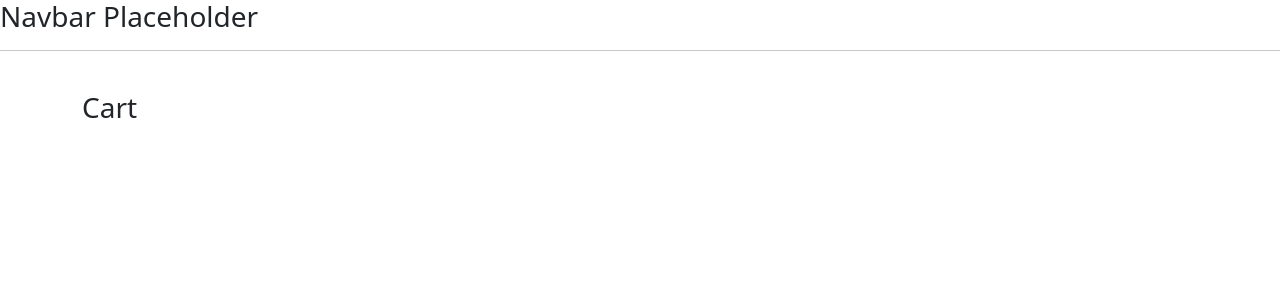
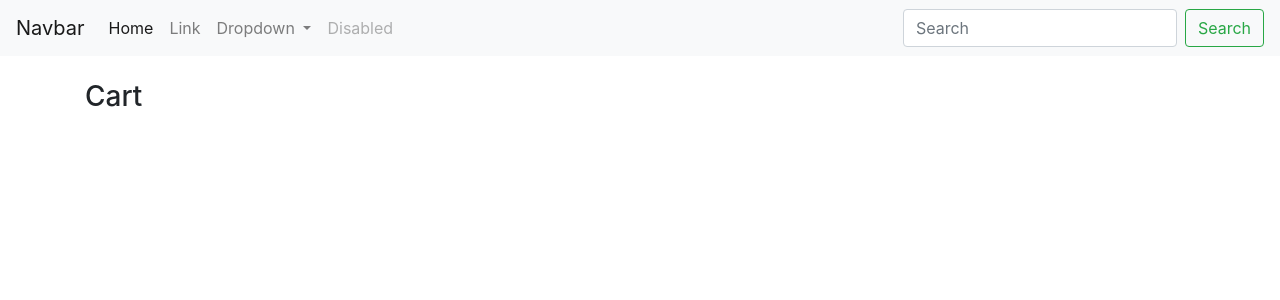
Before and after one commit to TangTuTy/KhenWTang, a Django app: page /cart/ in a window 1280 px wide. Shown: the top 300 px of the page. Run offline with Django 4.2, Linux system fonts and the light colour scheme; some libraries are stand-ins or nearby versions.

Commit message:
create navbar

```diff
--- a/Project100/store/templates/store/main.html
+++ b/Project100/store/templates/store/main.html
@@ -1,18 +1,53 @@
 <!DOCTYPE html>
 {% load static %}
-<html lang="en">
+<html>
 <head>
 	<title>Ecom</title>
+
 	<meta name="viewport" content="width=device-width, initial-scale=1, maximum-scale=1, minimum-scale=1" />
 
-    <link href="https://cdn.jsdelivr.net/npm/bootstrap@5.2.0/dist/css/bootstrap.min.css" rel="stylesheet" integrity="sha384-gH2yIJqKdNHPEq0n4Mqa/HGKIhSkIHeL5AyhkYV8i59U5AR6csBvApHHNl/vI1Bx" crossorigin="anonymous">
+	<link rel="stylesheet" href="https://stackpath.bootstrapcdn.com/bootstrap/4.4.1/css/bootstrap.min.css" integrity="sha384-Vkoo8x4CGsO3+Hhxv8T/Q5PaXtkKtu6ug5TOeNV6gBiFeWPGFN9MuhOf23Q9Ifjh" crossorigin="anonymous">
 
 	<link rel="stylesheet" type="text/css" href="{% static 'css/main.css' %}">
+
 </head>
 <body>
 
-    <h3>Navbar Placeholder</h3>
-    <hr>
+	<nav class="navbar navbar-expand-lg navbar-light bg-light">
+	  <a class="navbar-brand" href="#">Navbar</a>
+	  <button class="navbar-toggler" type="button" data-toggle="collapse" data-target="#navbarSupportedContent" aria-controls="navbarSupportedContent" aria-expanded="false" aria-label="Toggle navigation">
+	    <span class="navbar-toggler-icon"></span>
+	  </button>
+
+	  <div class="collapse navbar-collapse" id="navbarSupportedContent">
+	    <ul class="navbar-nav mr-auto">
+	      <li class="nav-item active">
+	        <a class="nav-link" href="#">Home <span class="sr-only">(current)</span></a>
+	      </li>
+	      <li class="nav-item">
+	        <a class="nav-link" href="#">Link</a>
+	      </li>
+	      <li class="nav-item dropdown">
+	        <a class="nav-link dropdown-toggle" href="#" id="navbarDropdown" role="button" data-toggle="dropdown" aria-haspopup="true" aria-expanded="false">
+	          Dropdown
+	        </a>
+	        <div class="dropdown-menu" aria-labelledby="navbarDropdown">
+	          <a class="dropdown-item" href="#">Action</a>
+	          <a class="dropdown-item" href="#">Another action</a>
+	          <div class="dropdown-divider"></div>
+	          <a class="dropdown-item" href="#">Something else here</a>
+	        </div>
+	      </li>
+	      <li class="nav-item">
+	        <a class="nav-link disabled" href="#">Disabled</a>
+	      </li>
+	    </ul>
+	    <form class="form-inline my-2 my-lg-0">
+	      <input class="form-control mr-sm-2" type="search" placeholder="Search" aria-label="Search">
+	      <button class="btn btn-outline-success my-2 my-sm-0" type="submit">Search</button>
+	    </form>
+	  </div>
+	</nav>
 
      <div class="container">
             <br>
@@ -23,7 +58,6 @@
          </div>
 
 
-
 	<script src="https://code.jquery.com/jquery-3.4.1.slim.min.js" integrity="sha384-J6qa4849blE2+poT4WnyKhv5vZF5SrPo0iEjwBvKU7imGFAV0wwj1yYfoRSJoZ+n" crossorigin="anonymous"></script>
 
 	<script src="https://cdn.jsdelivr.net/npm/popper.js@1.16.0/dist/umd/popper.min.js" integrity="sha384-Q6E9RHvbIyZFJoft+2mJbHaEWldlvI9IOYy5n3zV9zzTtmI3UksdQRVvoxMfooAo" crossorigin="anonymous"></script>
```
Lines whose indentation alone changed are shown as unchanged.
